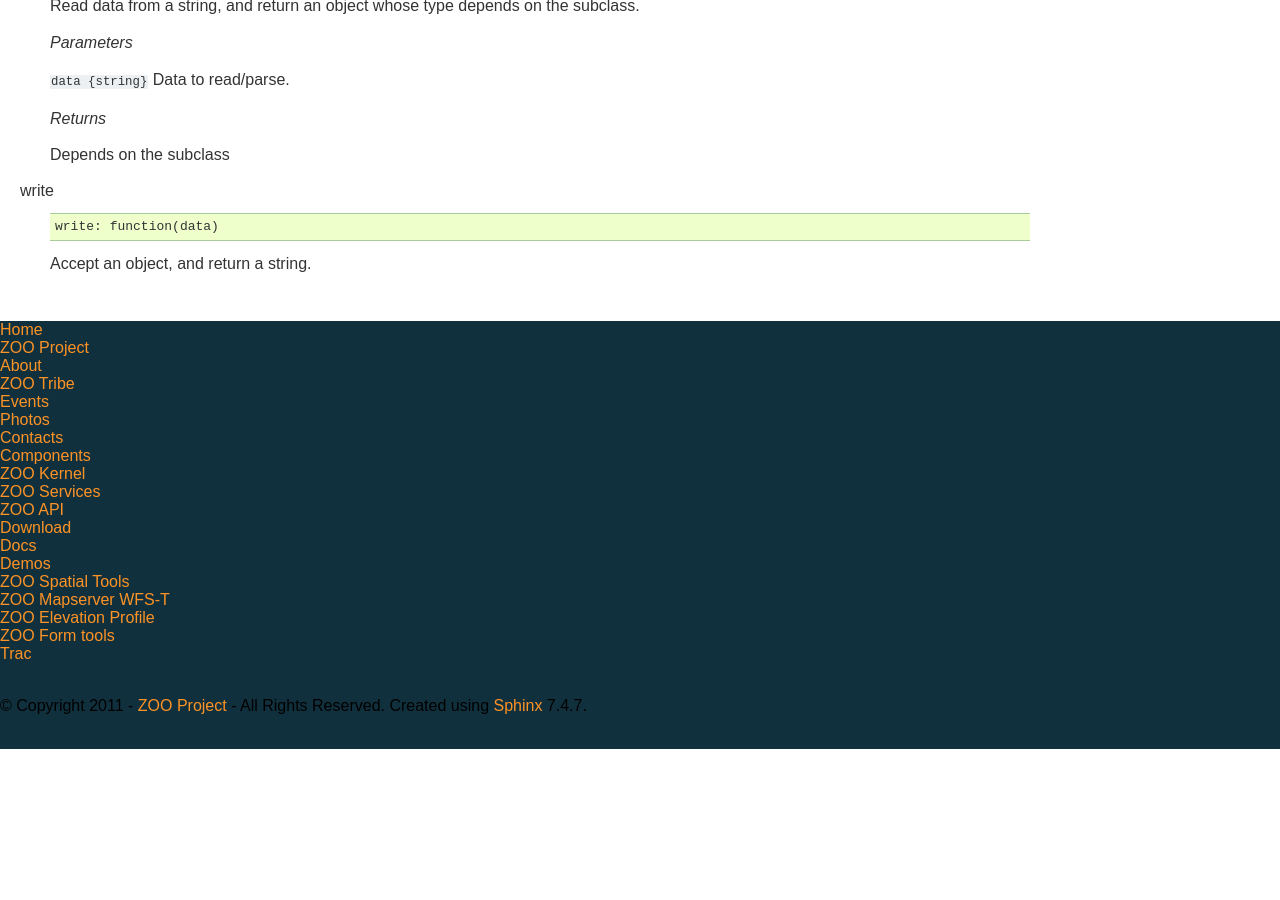
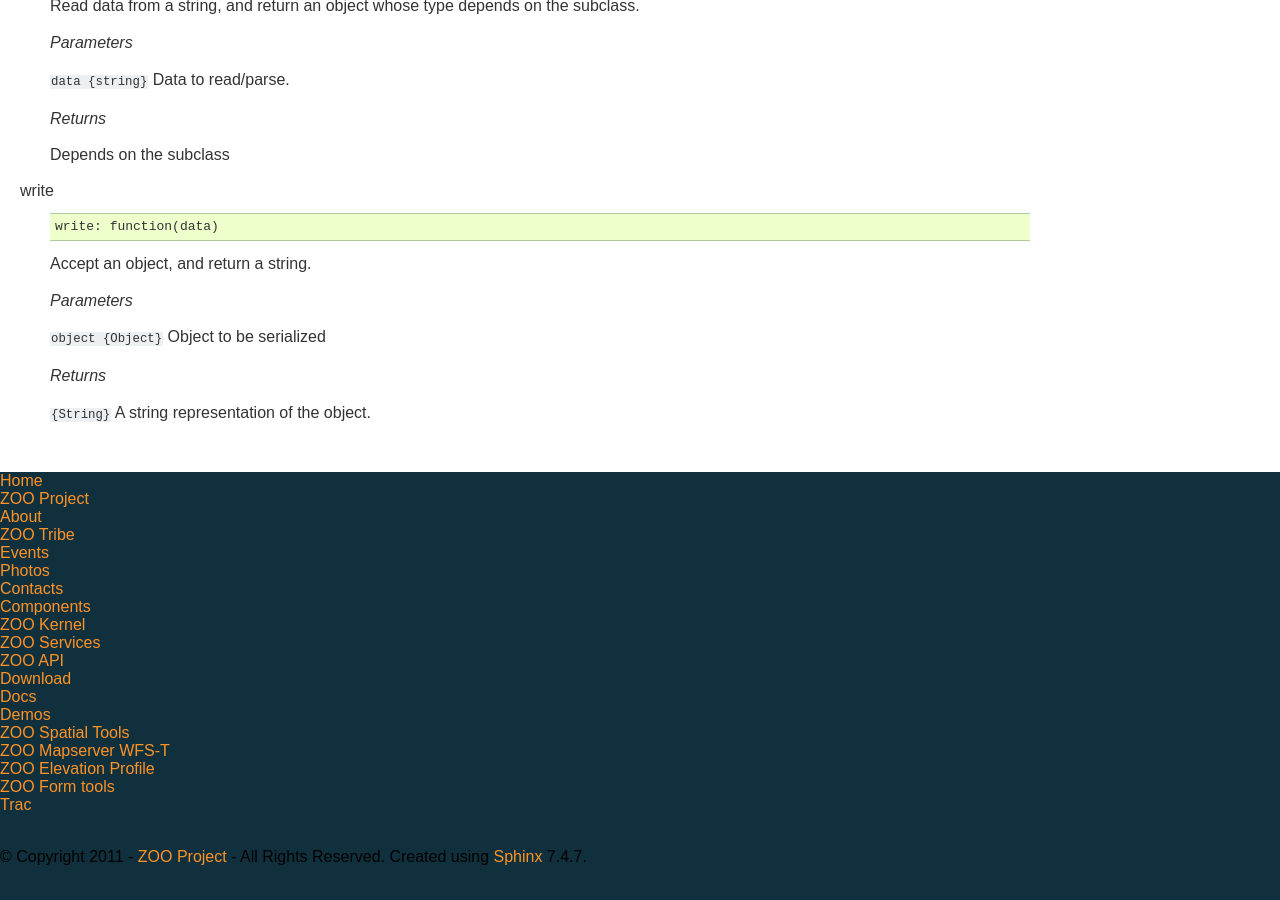
Before and after one commit to PublicaMundi/zoo-project, a Sphinx documentation site: the page built from docs/api/zoo-format.txt, in a window 1280 px wide and 900 px high, scrolled down 2348 px. Built offline with Sphinx 7.4.7, drawn with Linux system fonts in a browser that asks for light colours; before the commit the page ends 3097 px from its top, so only the background shows below that.

Commit message:
minor
git-svn-id: http://svn.zoo-project.org/svn/trunk@173 4b6b6ad6-68b3-4dcc-9231-bd9b83bc5dc3

```diff
--- a/docs/api/zoo-format.txt
+++ b/docs/api/zoo-format.txt
@@ -133,3 +133,11 @@ write
     write: function(data)
 
   Accept an object, and return a string.
+
+  *Parameters*
+
+  ``object {Object}`` Object to be serialized
+
+  *Returns*
+
+  ``{String}`` A string representation of the object.
```
